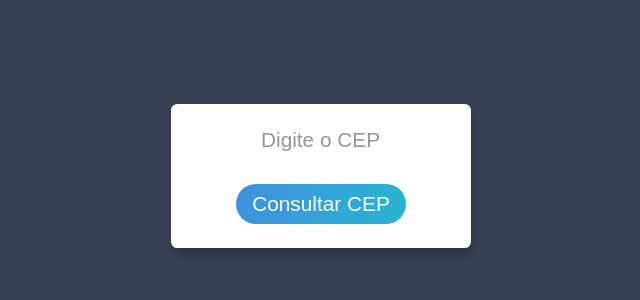
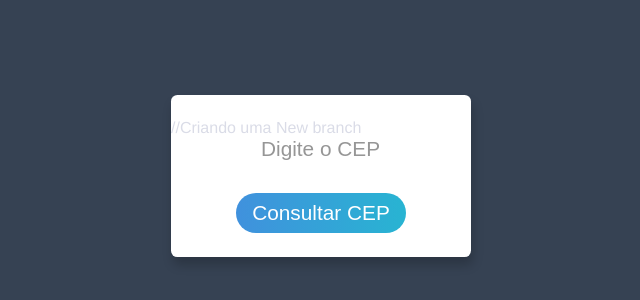
Before and after one commit to GilBarb0sa/Consulta-CEP, a plain HTML site: page Index.html in a window 1280 px wide. Shown: the part 232-532 px from the top of the page, without its empty margins (319-959 px from the left). Drawn offline with nearby package versions, Linux system fonts and the light colour scheme.

Commit message:
Update Index.html

```diff
--- a/Index.html
+++ b/Index.html
@@ -8,7 +8,7 @@
    <link rel="stylesheet" href="style.css">
 </head>
 <body>
-   <div id="app">
+   <div id="app"> //Criando uma New branch
     <form>
      <input type="text" placeholder="Digite o CEP" />
      <button>Consultar CEP</button>
@@ -17,5 +17,6 @@
    </div>
    <script src="https://unpkg.com/axios/dist/axios.min.js"></script>
    <script src="./app.js"></script>
+
 </body>
 </html>
```
